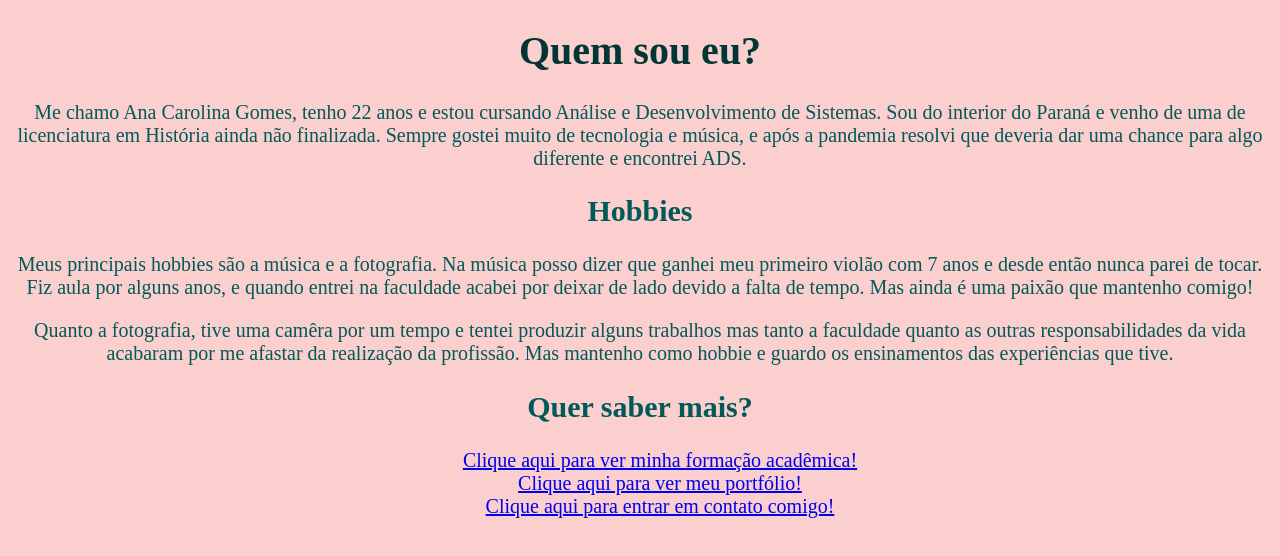
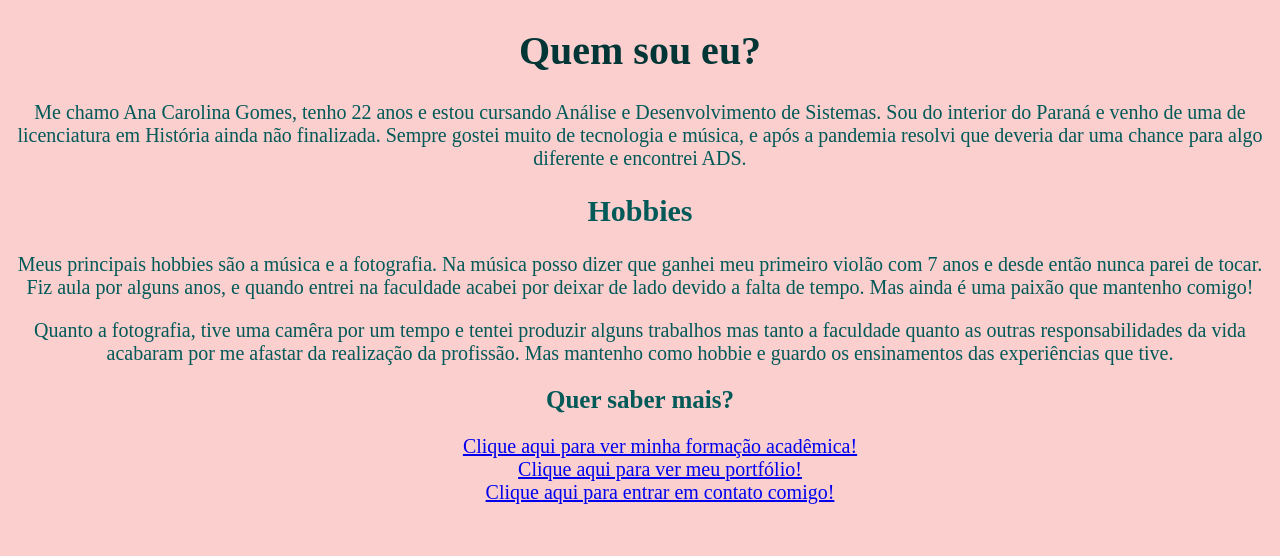
Before and after one commit to blueans/Trabalho-Web, a plain HTML site: page index.html in a window 1280 px wide. Drawn offline with Linux system fonts and the light colour scheme.

Commit message:
Update style.css

```diff
--- a/style.css
+++ b/style.css
@@ -41,3 +41,7 @@ form{
     margin: 40px auto;
     max-width: 400px;
 }
+
+#menu{
+    font-size: 25px;
+}
```
